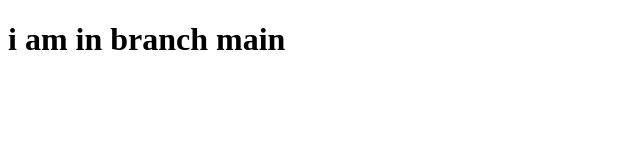
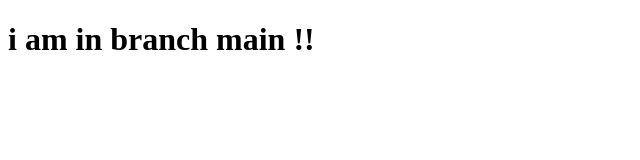
Before and after one commit to nechami-git/branch, a plain HTML site: page index.html in a window 1280 px wide. Shown: the full height of the page, 0-640 px from the left. Drawn offline with Linux system fonts and the light colour scheme.

Commit message:
update index.html in branch main

```diff
--- a/index.html
+++ b/index.html
@@ -6,6 +6,6 @@
     <title>Document</title>
 </head>
 <body>
-    <h1>i am in branch main</h1>
+    <h1>i am in branch main !!</h1>
 </body>
 </html>
```
